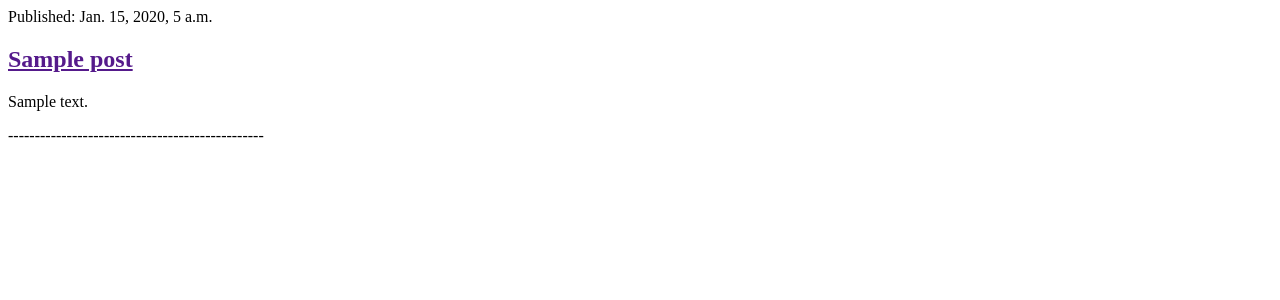
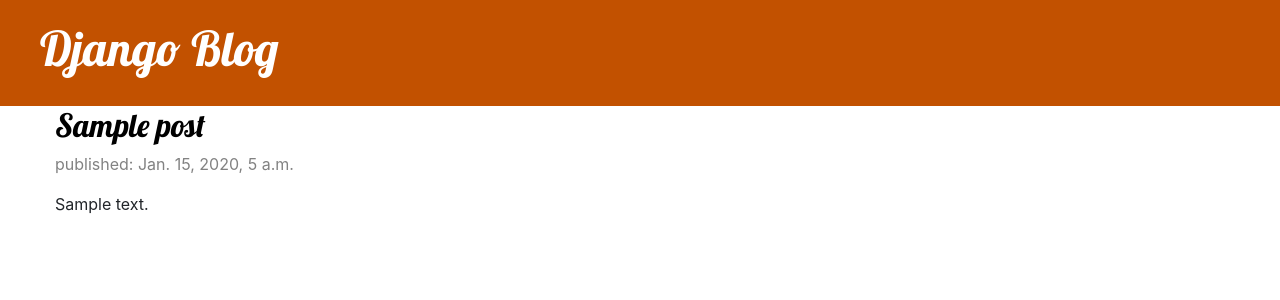
Before and after one commit to sfavorite/djangog, a Django app: template blog/templates/blog/post_list.html in a window 1280 px wide. Shown: the top 300 px of the page. Run offline with Django 3.2, Linux system fonts and the light colour scheme; the template is opened without the code that fills it: values that come from a table or form of the project are taken from there, others are empty; tables that the repository leaves empty hold one stand-in row (values such as "Sample post"); some libraries are stand-ins or nearby versions.

Commit message:
Add css and fix static url setting

```diff
--- /dev/null
+++ b/blog/static/css/blog.css
@@ -0,0 +1,51 @@
+h1 a, h2 a {
+	color: #C25100;
+}
+
+
+.page-header {
+    background-color: #C25100;
+
+    padding: 20px 20px 20px 40px;
+}
+
+.page-header h1, .page-header h1 a, .page-header h1 a:visited, .page-header h1 a:active {
+    color: #ffffff;
+    font-size: 36pt;
+    text-decoration: none;
+}
+
+.content {
+    margin-left: 40px;
+}
+
+h1, h2, h3, h4 {
+    font-family: 'Lobster', cursive;
+}
+
+.date {
+    color: #828282;
+}
+
+.save {
+    float: right;
+}
+
+.post-form textarea, .post-form input {
+    width: 100%;
+}
+
+.top-menu, .top-menu:hover, .top-menu:visited {
+    color: #ffffff;
+    float: right;
+    font-size: 26pt;
+    margin-right: 20px;
+}
+
+.post {
+    margin-bottom: 70px;
+}
+
+.post h2 a, .post h2 a:visited {
+    color: #000000;
+}
--- a/blog/templates/blog/post_list.html
+++ b/blog/templates/blog/post_list.html
@@ -2,15 +2,38 @@
 	<head>
 		<title>Django test site</title>
 	</head>
+	<link rel="stylesheet" href="https://stackpath.bootstrapcdn.com/bootstrap/4.3.1/css/bootstrap.min.css" integrity="sha384-ggOyR0iXCbMQv3Xipma34MD+dH/1fQ784/j6cY/iJTQUOhcWr7x9JvoRxT2MZw1T" crossorigin="anonymous">
+	{% load static %}
+	<link rel="stylesheet" href="{% static 'css/blog.css' %}">
+	<link href="//fonts.googleapis.com/css?family=Lobster&subset=latin,latin-ext" rel="stylesheet" type="text/css">
+
+	<script src="https://code.jquery.com/jquery-3.3.1.slim.min.js" integrity="sha384-q8i/X+965DzO0rT7abK41JStQIAqVgRVzpbzo5smXKp4YfRvH+8abtTE1Pi6jizo" crossorigin="anonymous"></script>
+	<script src="https://cdnjs.cloudflare.com/ajax/libs/popper.js/1.14.7/umd/popper.min.js" integrity="sha384-UO2eT0CpHqdSJQ6hJty5KVphtPhzWj9WO1clHTMGa3JDZwrnQq4sF86dIHNDz0W1" crossorigin="anonymous"></script>
+	<script src="https://stackpath.bootstrapcdn.com/bootstrap/4.3.1/js/bootstrap.min.js" integrity="sha384-JjSmVgyd0p3pXB1rRibZUAYoIIy6OrQ6VrjIEaFf/nJGzIxFDsf4x0xIM+B07jRM" crossorigin="anonymous"></script>
+
+
 <body>
-	{% for post in posts %}
-    <div>
-        <p>Published: {{ post.published_date }}</p>
-        <h2><a href="">{{ post.title }}</a></h2>
-        <p>{{ post.text|linebreaksbr }}</p>
-    </div>
-	<p>------------------------------------------------</p>
-	{% endfor %}
+		<div class="page-header">
+			<h1><a href="/">Django Blog</a></h1>
+		</div>
 
+	<div class="">
+		<div class="content container">
+			<div class="row">
+				<div class="col-md-8">
+					{% for post in posts %}
+						<div class="post">
+							<h2><a href="">{{ post.title }}</a></h2>
+														<div class="date">
+								<p>published: {{ post.published_date }}</p>
+							</div>
+
+							<p>{{ post.text|linebreaksbr }}</p>
+						</div>
+					{% endfor %}
+				</div>
+			</div>
+		</div>
+	</div>
 </body>
 </html>
--- a/mysite/settings.py
+++ b/mysite/settings.py
@@ -119,5 +119,3 @@
 # https://docs.djangoproject.com/en/2.2/howto/static-files/
 
 STATIC_URL = '/static/'
-
-STATIC_ROOT = os.path.join(BASE_DIR, 'static')
```
Also changed, not shown: 1 other file.
